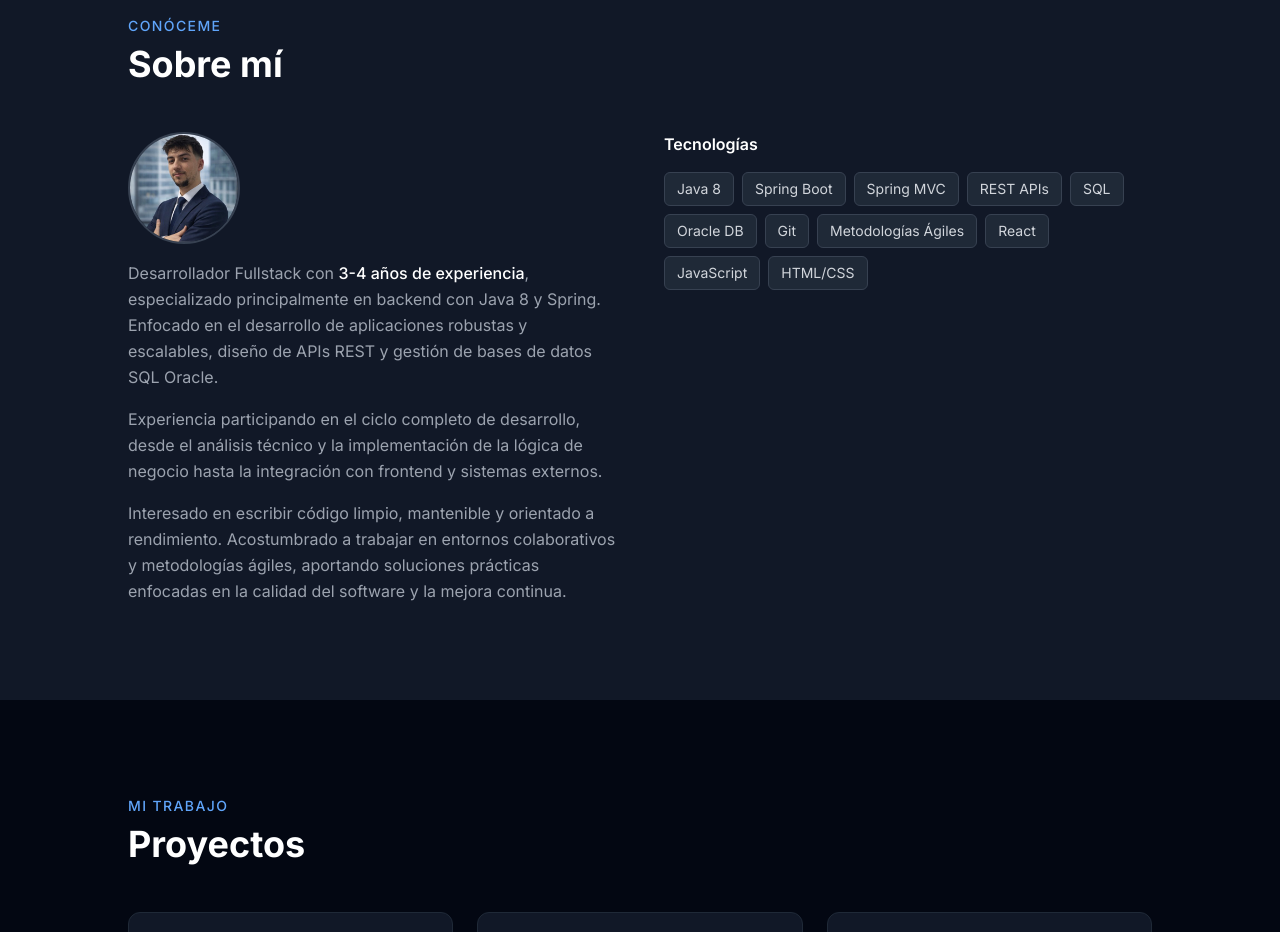
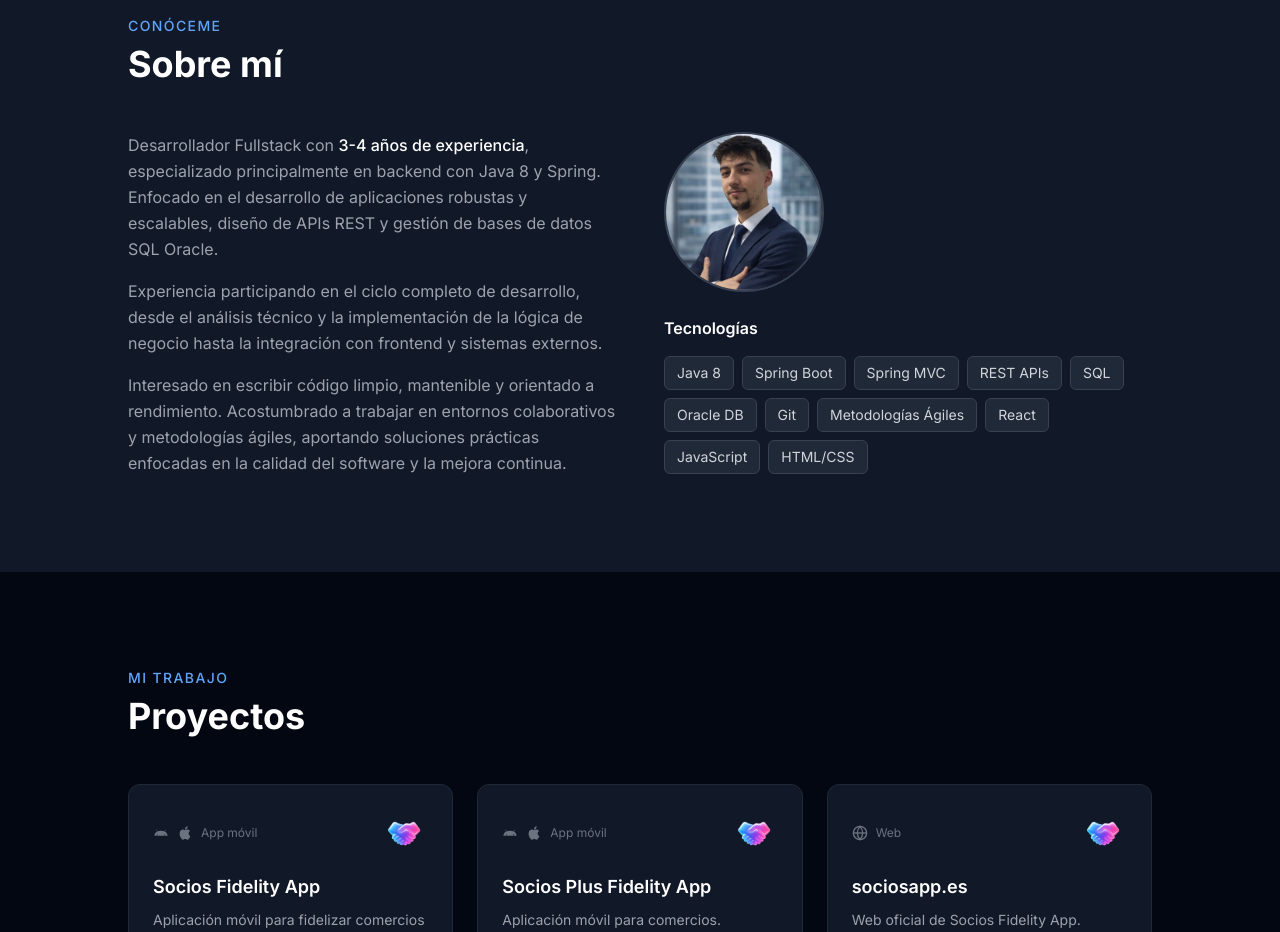
Before and after one commit to danbeljim/portfolio, a React (Vite) app: page / in a window 1280 px wide. Shown: the part 880-1812 px from the top of the page. Built offline with nearby package versions, Linux system fonts and the light colour scheme.

Commit message:
Move profile photo to right column in About section

```diff
--- a/src/components/About.jsx
+++ b/src/components/About.jsx
@@ -13,7 +13,6 @@ export default function About() {
 
         <div className="grid md:grid-cols-2 gap-12 items-start">
           <div className="space-y-4 text-gray-400 leading-relaxed">
-            <img src="/fotologin.jpg" alt="Andrés Calzado Chica" className="w-28 h-28 rounded-full object-cover mb-4 border-2 border-gray-700" />
             <p>
               Desarrollador Fullstack con <span className="text-white font-medium">3-4 años de experiencia</span>, especializado principalmente en backend con Java 8 y Spring. Enfocado en el desarrollo de aplicaciones robustas y escalables, diseño de APIs REST y gestión de bases de datos SQL Oracle.
             </p>
@@ -26,6 +25,7 @@ export default function About() {
           </div>
 
           <div>
+            <img src="/fotologin.jpg" alt="Andrés Calzado Chica" className="w-40 h-40 rounded-full object-cover mb-6 border-2 border-gray-700" />
             <h3 className="text-white font-semibold mb-4">Tecnologías</h3>
             <div className="flex flex-wrap gap-2">
               {skills.map(skill => (
```
